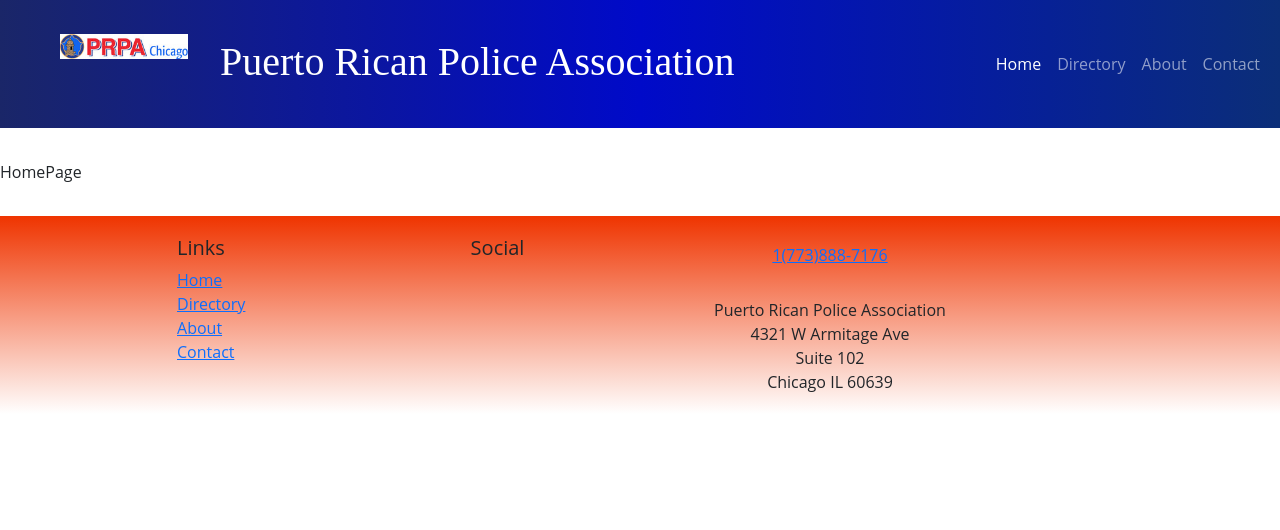
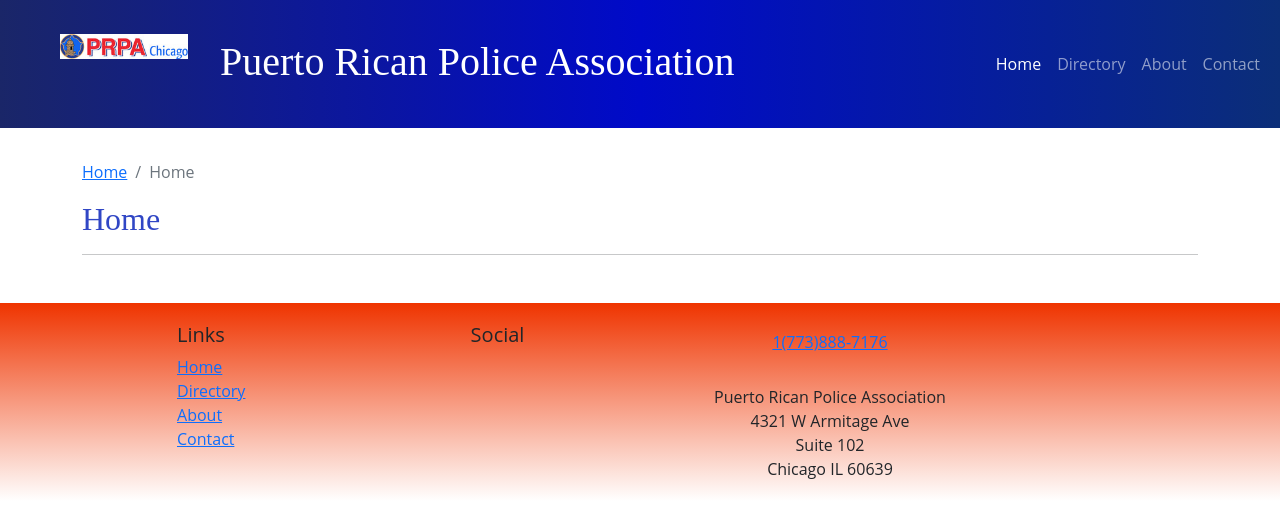
Before and after one commit to NicolaRoyo/prpa, a React (Create React App) app: page / in a window 1280 px wide. Shown: the top 530 px of the page. Built offline with nearby package versions, Linux system fonts and the light colour scheme; the HTML template or start-up script is replaced by a standard one.

Commit message:
Update HomePage and add breadcrumbs

```diff
--- /dev/null
+++ b/src/components/SubHeader.js
@@ -0,0 +1,27 @@
+import { Col, Row, Breadcrumb, BreadcrumbItem } from 'reactstrap';
+import { Link } from 'react-router-dom';
+
+const SubHeader = ({ current, detail }) => {
+
+    return (
+        <Row>
+            <Col>
+                <Breadcrumb>
+                    <BreadcrumbItem>
+                        <Link to='/'>Home</Link>
+                    </BreadcrumbItem>
+                    {detail && (
+                        <BreadcrumbItem>
+                            <Link to='/directory'>Directory</Link>
+                        </BreadcrumbItem>
+                    )}
+                    <BreadcrumbItem active>{current}</BreadcrumbItem>
+                </Breadcrumb>
+                <h2>{current}</h2>
+                <hr />
+            </Col>
+        </Row>
+    );
+};
+
+export default SubHeader;
--- a/src/pages/HomePage.js
+++ b/src/pages/HomePage.js
@@ -1,7 +1,14 @@
-
+import { Container } from 'reactstrap';
+import SubHeader from '../components/SubHeader';
 
 const HomePage = () => {
-return <div> HomePage </div>;
+    return (
+    <Container>
+        <SubHeader current='Home' />
+
+    </Container>
+
+    );
 };
 
 export default HomePage;
```
